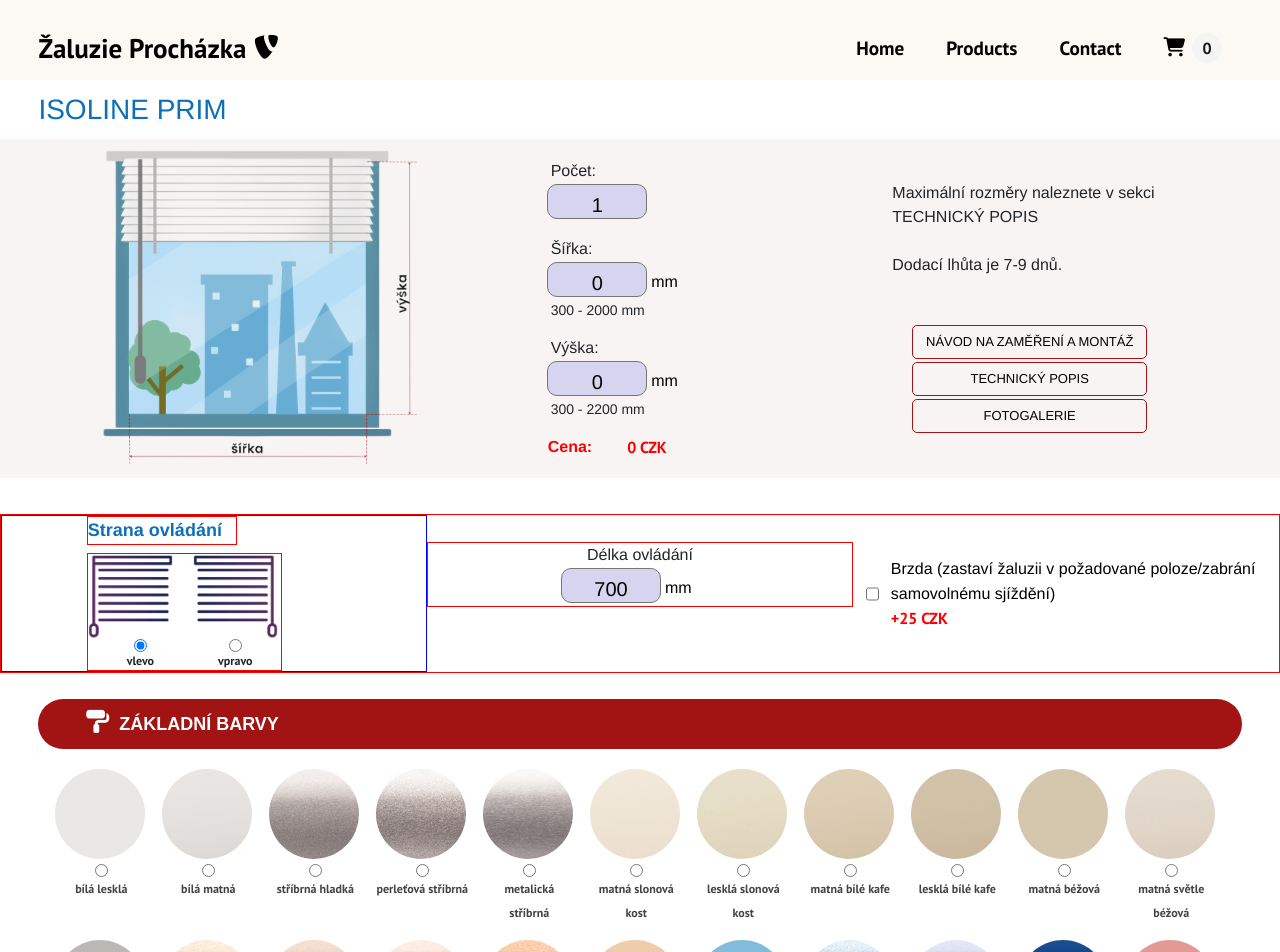
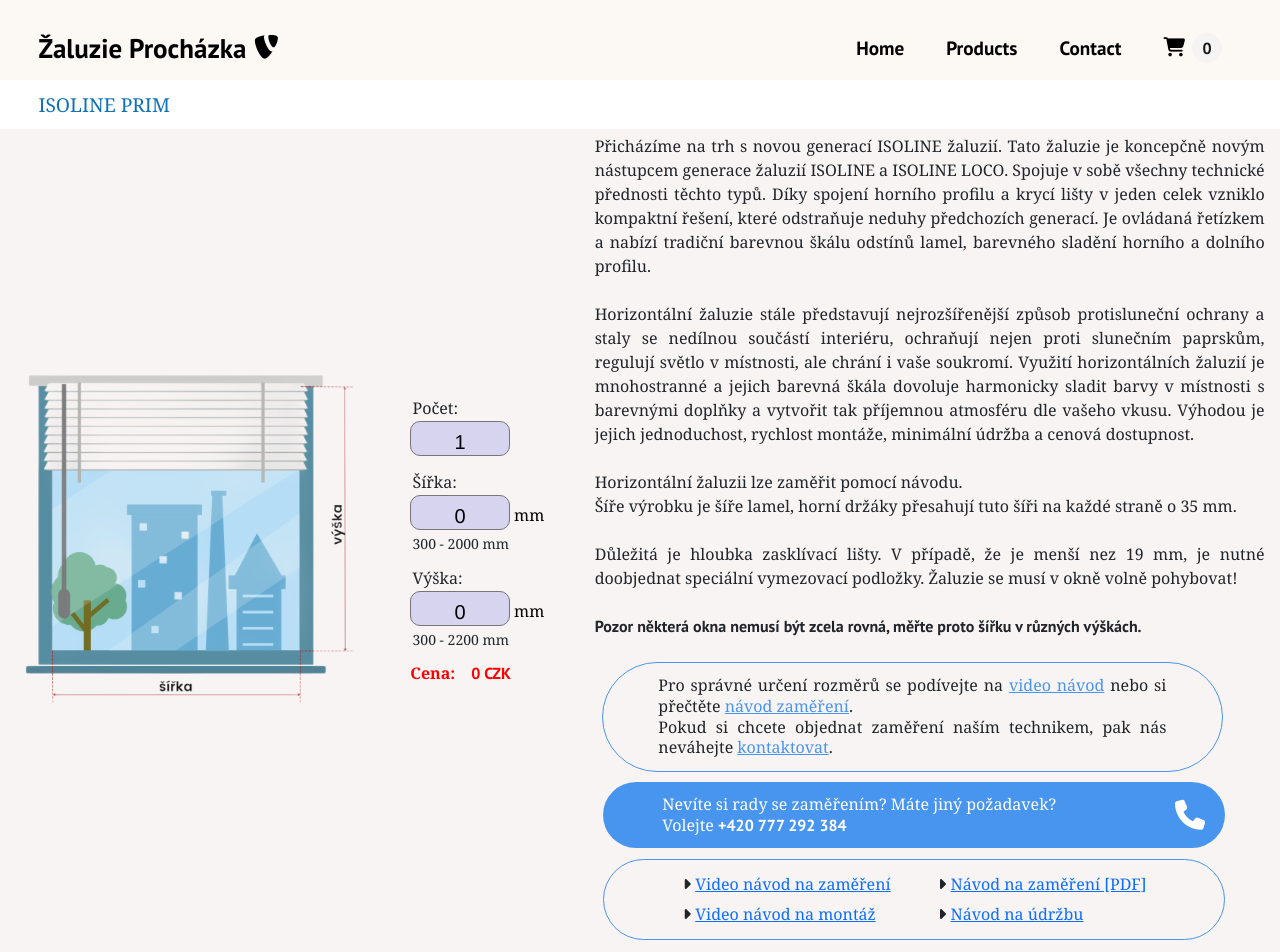
Before and after one commit to kbundela/Zaluzie_Project, a React (Create React App) app in the folder react_example/react-website-yt-1/: page /horizontal in a window 1280 px wide. Shown: the top 952 px of the page. Built offline with nearby package versions, Linux system fonts and the light colour scheme; the HTML template or start-up script is replaced by a standard one.

Commit message:
horizontalny page first section updated

```diff
--- a/react_example/react-website-yt-1/src/components/Horiz.css
+++ b/react_example/react-website-yt-1/src/components/Horiz.css
@@ -23,17 +23,19 @@
     margin-left: 3%;
     margin-bottom: 1%;
     color: #0E71B8;
-    font-family: Helvetica Neue,Helvetica,Arial,sans-serif;
+    font-size: larger;
+    font-family: Cambria, Cochin, Georgia, Times, 'Times New Roman', serif;
 }
 
 .stredCol{
     display: flex;
     flex-direction: row;
     float: left;
-    width: 60%;
+    width: 45%;
     height: auto;
     margin: 5px;
-    margin-left: 3%;
+    margin-left: 1.5%;
+    margin-right: 0px;
     overflow: hidden;
 }
 
@@ -54,7 +56,11 @@
     justify-content: center;
 }
 
-.popis, .limit, .jednotka, .stahovaniPopis, .nazev { font-family: Helvetica Neue,Helvetica,Arial,sans-serif; }
+.popis,
+.limit,
+.jednotka,
+.stahovaniPopis,
+.nazev { font-family: Cambria, Cochin, Georgia, Times, 'Times New Roman', serif; }
 .limit { font-size: 14px; }
 
 .sirka > .hodnota,
@@ -103,22 +109,101 @@
 
  .infoCol{
     display: flex;
-    width: 40%;
+    width: 55%;
     height: auto;
     margin: 5px;
+    margin-left: 0px;
     overflow: hidden;
     align-items: center;
     justify-content: center;
 }
 
-.info { width: 80%; display: flex; flex-direction: column; align-items: center; justify-content: center; }
+.info { width: 100%; display: flex; flex-direction: column; align-items: center; justify-content: center; }
 
 .info > .info_Text{
-    font-family: Helvetica Neue,Helvetica,Arial,sans-serif;
+    font-family: Cambria, Cochin, Georgia, Times, 'Times New Roman', serif;
     list-style: none;
-    width: 70%;
+    width: 97%;
+    text-align: justify;
 }
 
+.manual_and_contact{
+    display: flex;
+    justify-content: center;
+    border: 1px solid #4895ef;
+    border-radius: 60px;
+    width: 90%;
+    margin-right: 5%;
+    overflow: hidden;
+}
+
+.manual_and_contact > span {
+    margin: 2%;
+    font-size: 16px;
+    width: 82%;
+    line-height: 1.3;
+    text-align: justify;
+    font-family: Cambria, Cochin, Georgia, Times, 'Times New Roman', serif;
+}
+
+.first_link,
+.second_link,
+.third_link { font-family: Cambria, Cochin, Georgia, Times, 'Times New Roman', serif; color: #4895ef; }
+
+.first_link:hover, .second_link:hover, .third_link:hover { color: red; }
+
+.ph_contact{
+    background-color: #4895ef;
+    border-radius:  60px;
+    width: 90%;
+    margin-top: 1.5%;
+    display: flex;
+    align-items: center;
+    margin-right: 4.5%;
+    overflow: hidden;
+}
+
+.fa-phone{display: block;
+    color: white;
+    right: 0;
+    font-size:30px;
+    margin-right: 20px;
+}
+
+.contact_span{
+    margin: 2%;
+    margin-left: 9.5%;
+    color: white;
+    line-height: 1.3;
+    text-align: justify;
+    font-family: Cambria, Cochin, Georgia, Times, 'Times New Roman', serif;
+    margin-right: auto;
+}
+
+.links{
+    display: flex;
+    justify-content: center;
+    border: 1px solid #4895ef;
+    border-radius: 60px;
+    width: 90%;
+    margin-right: 4.5%;
+    margin-top: 1.5%;
+    margin-bottom: 1%;
+    overflow: hidden;
+}
+
+.links > ul {
+    columns: 2;
+    margin: 2%;
+    width: 85%;
+}
+
+.links > ul > .link_one, .links > ul > .link_three { margin-bottom: 2%; }
+
+.links > ul > li > a {font-family: Cambria, Cochin, Georgia, Times, 'Times New Roman', serif;}
+.links > ul > li > a:hover { color: red; }
+
+/*
 .info > div > a{
     font-size: 13px;
     line-height: 32px;
@@ -135,8 +220,7 @@
 }
 
 .info > div > a:hover{ background-color: #a21313; color: white; }
-
-.info_Button { display: flex; justify-content: center; width: 100%; }
+.info_Button { display: flex; justify-content: center; width: 100%; }*/
 
 .pocet,.sirka, .vyska{
     display: flex;
@@ -269,12 +353,12 @@
     .info{width: 100%;}
 }
 
-@media screen and (max-width: 692px) {
+@media screen and (max-width: 1040px) {
     .blokVnitrek{flex-direction: column;}
-    .infoCol, .stredCol{width: 100%;}
-    .stred, .levy{width: 50%;}
-    .stred { height: 290px; }
-    .infoCol{margin-top: 5%;}
+    .infoCol, .stredCol{ width: 100%; }
+    .stred, .levy{ width: 50%; }
+    .stred { height: 360px; }
+    .infoCol{ margin-top: 3%; }
 }
 
 @media screen and (min-width: 785px) and (max-width: 804px){   .info_Text{text-align: center;} }
@@ -289,3 +373,17 @@
 
     .cenaRozmery > .popis, .cenaRozmery > .hodnota{width:15%;}
 }
+
+
+@media screen and (max-width: 365px) {
+    .manual_and_contact, .ph_contact, .links { border-radius: 30px;}
+}
+
+
+@media screen and (min-width: 510px) and (max-width: 518px){
+    .links > ul { width: 87%; }
+}
+
+@media screen and (max-width: 500px) {
+.fa-phone{ display: none;}
+.contact_span{margin-right: 2%; text-align: left;}}
--- a/react_example/react-website-yt-1/src/components/Horiz.js
+++ b/react_example/react-website-yt-1/src/components/Horiz.js
@@ -76,25 +76,49 @@
                 <div className="infoCol">
                     <div className="info">
                         <div className="info_Text">
-                            Maximální rozměry naleznete v sekci TECHNICKÝ POPIS <br /> <br />Dodací lhůta je 7-9 dnů. <br /> <br />
+                            Přicházíme na trh s novou generací ISOLINE žaluzií. Tato žaluzie je koncepčně novým nástupcem generace žaluzií ISOLINE a ISOLINE LOCO. Spojuje v sobě všechny technické přednosti těchto typů. Díky spojení horního profilu a krycí lišty v jeden celek vzniklo kompaktní řešení, které odstraňuje neduhy předchozích generací. Je ovládaná řetízkem a nabízí tradiční barevnou škálu odstínů lamel, barevného sladění horního a dolního profilu.
+                                <br /><br />
+                            Horizontální žaluzie stále představují nejrozšířenější způsob protisluneční ochrany a staly se nedílnou součástí interiéru, ochraňují nejen proti slunečním paprskům, regulují světlo v místnosti, ale chrání i vaše soukromí. Využití horizontálních žaluzií je mnohostranné a jejich barevná škála dovoluje harmonicky sladit barvy v místnosti s barevnými doplňky a vytvořit tak příjemnou atmosféru dle vašeho vkusu. Výhodou je jejich jednoduchost, rychlost montáže, minimální údržba a cenová dostupnost.
+                                <br /><br />
+                            Horizontální žaluzii lze zaměřit pomocí návodu.<br />Šíře výrobku je šíře lamel, horní držáky přesahují tuto šíři na každé straně o 35 mm.
+                                <br /><br />
+                            Důležitá je hloubka zasklívací lišty. V případě, že je menší nez 19 mm, je nutné doobjednat speciální vymezovací podložky. Žaluzie se musí v okně volně pohybovat!
+                                <br /><br />
+                            <b>Pozor některá okna nemusí být zcela rovná, měřte proto šířku v různých výškách.</b>
+                                <br /><br />
+                        </div>
+                        <div className='manual_and_contact'>
+                           <span>
+                           Pro správné určení rozměrů se podívejte na <a className='first_link' href="https://www.google.com/">video návod</a> nebo si přečtěte <a className='second_link' href="https://www.google.com/">návod zaměření</a>.
+                                <br />
+                                Pokud si chcete objednat zaměření naším technikem, pak nás neváhejte <a className='third_link' href="https://www.google.com/">kontaktovat</a>.
+                            </span>
                         </div>
 
-                        <div>&nbsp;</div>
-                        <div className="info_Button">
-                            <a href="https://www.zaluzienejlevneji.shop/Instance/lukyshop/Sablona/Sablona/Komponenta/Luky/Detail/Slozka23/Cenik/CZ_Navod_na_vymereni_a_montaz.pdf">
-                                NÁVOD NA ZAMĚŘENÍ A MONTÁŽ
-                            </a>
+                        <div className='ph_contact'>
+                            <span className='contact_span'>
+                                Nevíte si rady se zaměřením? Máte jiný požadavek? <br /> Volejte <b>+420 777 292 384</b>
+                            </span>
+                            <i class="fa fa-phone"></i>
                         </div>
-                        <div className="info_Button">
-                            <a href="https://www.zaluzienejlevneji.shop/technicky-popis-s33CZ">
-                                TECHNICKÝ POPIS
-                            </a>
+
+                        <div className='links'>
+                            <ul>
+                                <li className='link_one'>
+                                <i class="fa fa-caret-right"></i> <a href="https://www.google.com/">Video návod na zaměření</a>
+                                </li>
+                                <li>
+                                <i class="fa fa-caret-right"></i> <a href="https://www.google.com/">Video návod na montáž</a>
+                                </li>
+                                <li className='link_three'>
+                                <i class="fa fa-caret-right"></i> <a href="https://www.google.com/">Návod na zaměření [PDF]</a>
+                                </li>
+                                <li>
+                                <i class="fa fa-caret-right"></i> <a href="https://www.google.com/">Návod na údržbu</a>
+                                </li>
+                            </ul>
                         </div>
-                        <div className="info_Button">
-                            <a href="https://www.zaluzienejlevneji.shop/fotogalerie-s65CZ">
-                                FOTOGALERIE
-                            </a>
-                        </div>
+
                     </div>
                 </div>
 
```
Lines whose indentation alone changed are shown as unchanged.
